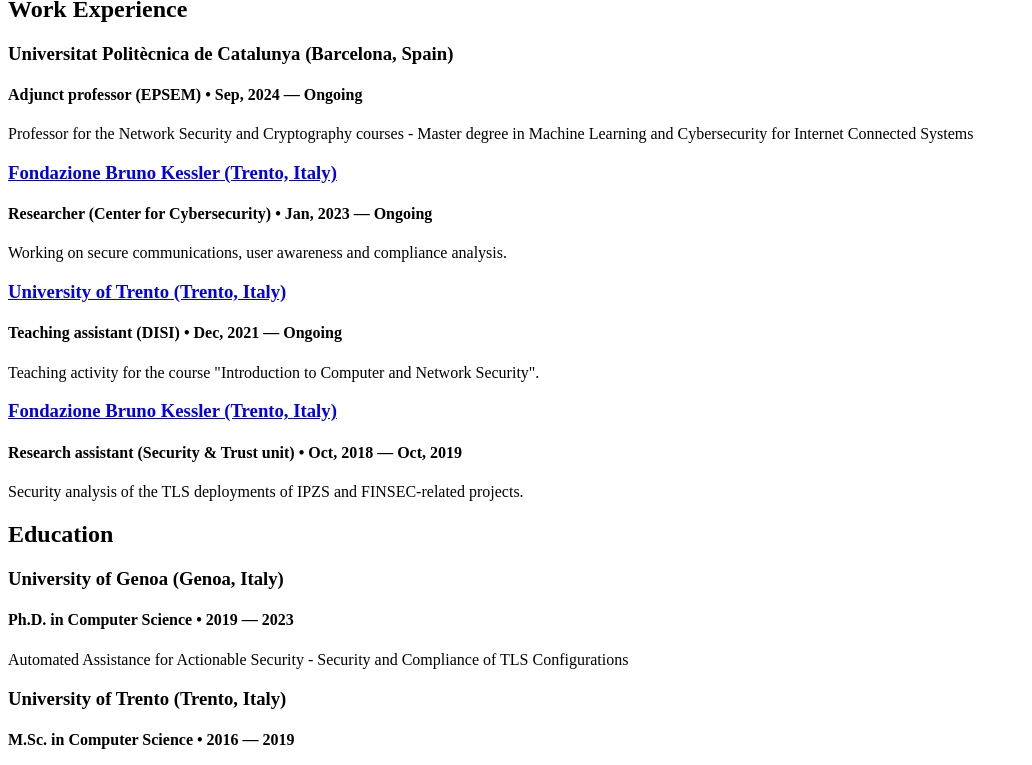
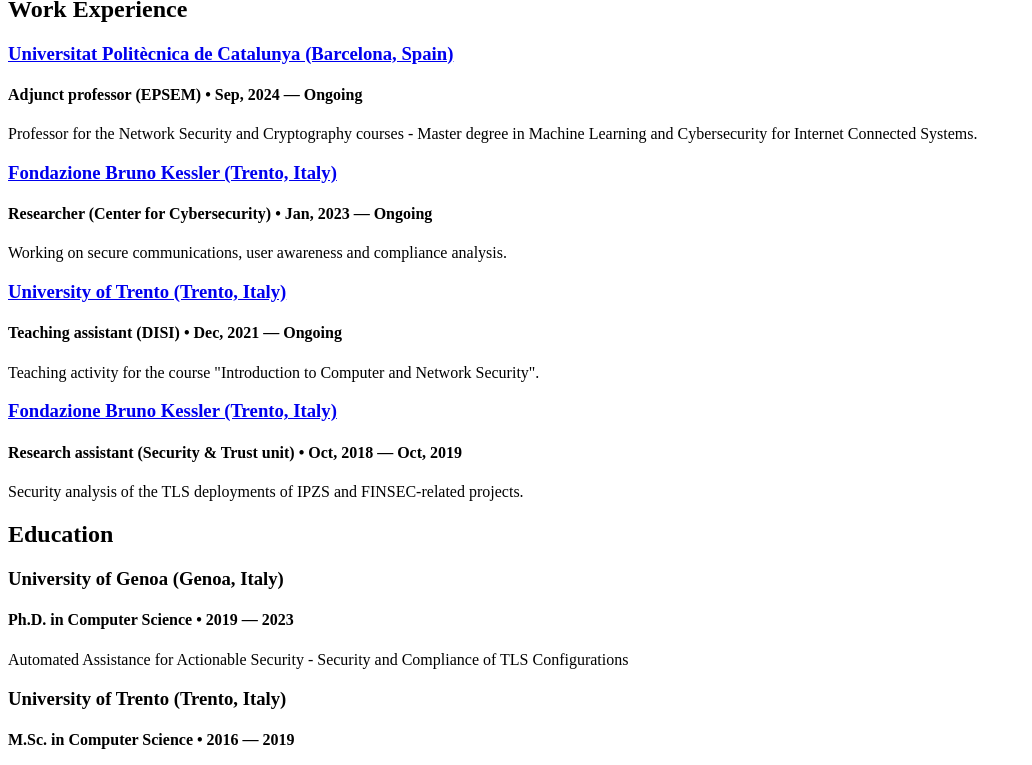
Before and after one commit to NetBender/cv, a Jekyll site: the page built from index.html, in a window 1280 px wide and 900 px high, scrolled down 3066 px, cut to the strip 135-900 px from the top of the window. Shown: the whole strip, without its empty margins (0-1032 px from the left). Built offline with Jekyll 4.4.1, drawn with Linux system fonts in a browser that asks for light colours; part of the change alters nothing that is shown.

```diff
--- a/_data/experience.yml
+++ b/_data/experience.yml
@@ -2,8 +2,8 @@
 - company: Universitat Politècnica de Catalunya (Barcelona, Spain)
   position: Adjunct professor (EPSEM)
   duration: Sep, 2024 &mdash; Ongoing
-  summary: Professor for the Network Security and Cryptography courses - Master degree in Machine Learning and Cybersecurity for Internet Connected Systems
-  #url: "https://epsem.upc.edu/en/graduate/merit/program"
+  summary: Professor for the Network Security and Cryptography courses - Master degree in Machine Learning and Cybersecurity for Internet Connected Systems.
+  url: "https://epsem.upc.edu/en/graduate/merit/program"
 
 - company: Fondazione Bruno Kessler (Trento, Italy)
   position: Researcher (Center for Cybersecurity)
```
